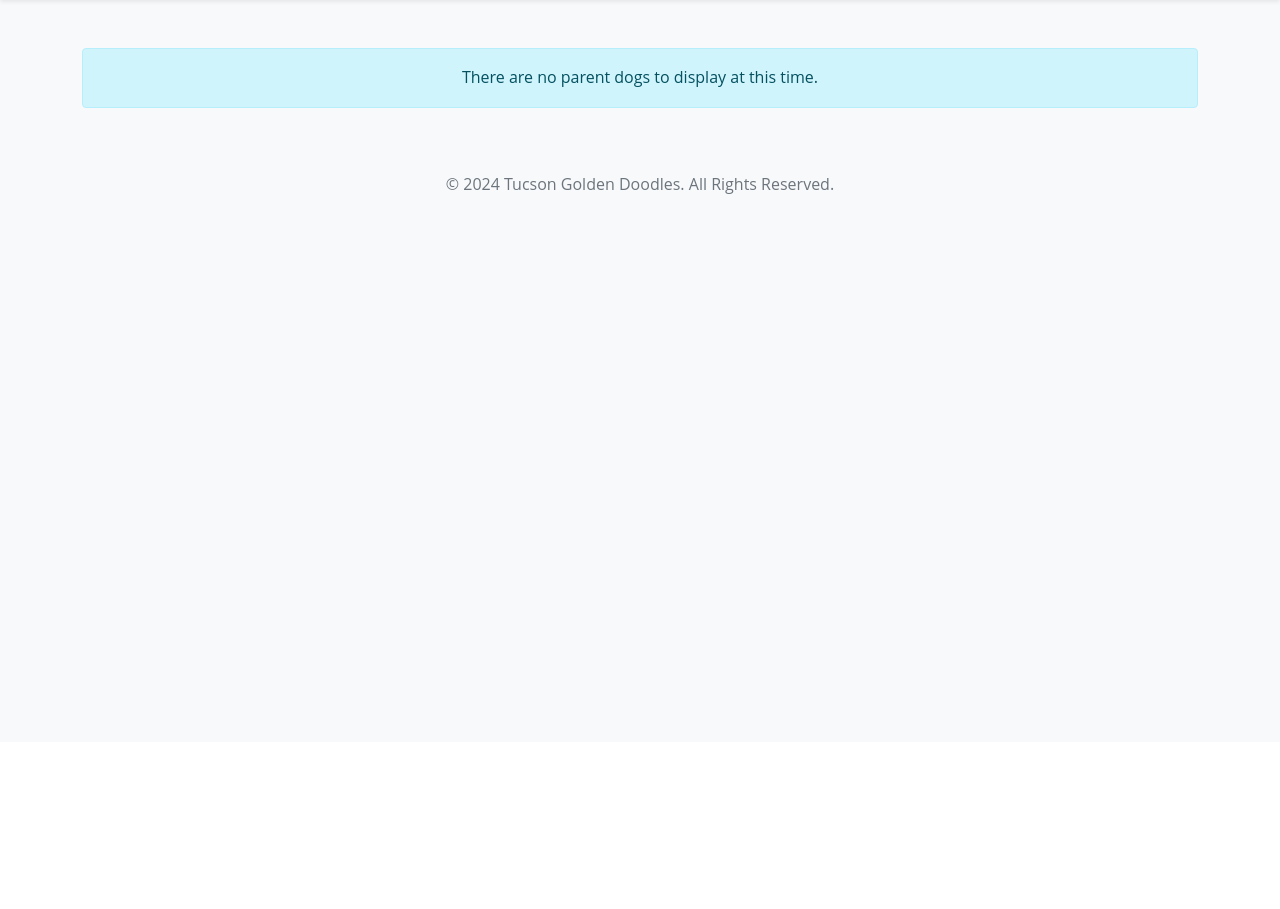
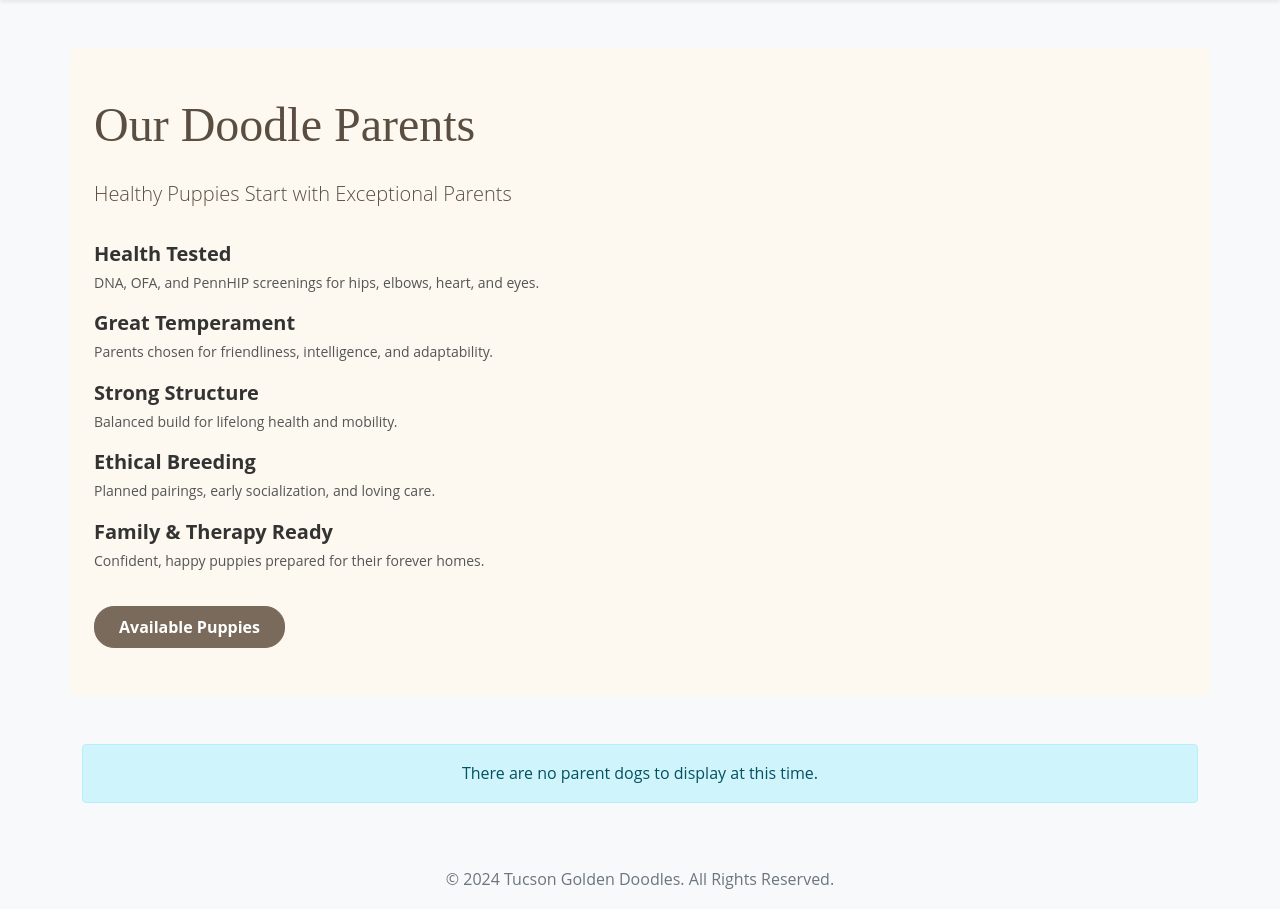
Before and after one commit to R-Todd/Tucson-Golden-Doodles, a Flask app: page /parents in a window 1280 px wide. Shown: the part 58-967 px from the top of the page. Before the commit the page ends 252 px from the top, so only its background shows below. Run offline with Flask 3, Linux system fonts and the light colour scheme; data that the repository does not hold is empty; some libraries are stand-ins or nearby versions.

Commit message:
Add editable Parents page header section
Introduces a new ParentsPageHeader model for managing the 'Our Parents' page header content, including title, tagline, description points, and image. Adds an admin route and form for editing this header, a corresponding template, and new CSS for the header section. Updates the parents.html template to display the new header section. Also fixes a model import in seed.py and improves login flash messaging.

```diff
--- a/app/models/__init__.py
+++ b/app/models/__init__.py
@@ -13,12 +13,10 @@ from flask_sqlalchemy import SQLAlchemy
 # Initialize the database instance.
 db = SQLAlchemy()
 
+# Import enums and all model classes
 from .enums import ParentRole, PuppyStatus
 from .site_models import SiteDetails, HeroSection, AboutSection, GalleryImage, AnnouncementBanner
 from .parent_models import Parent, ParentImage
 from .puppy_models import Puppy
 from .review_models import Review
 from .user_models import User
-from .puppy_models import Puppy
-from .review_models import Review
-from .user_models import User
--- a/app/static/css/pages/parents.css
+++ b/app/static/css/pages/parents.css
@@ -1,5 +1,52 @@
 /* app/static/css/pages/parents.css */
 
+/* --- NEW: Parent Page Header Section --- */
+.parent-page-header {
+    background-color: #fdf8f0; /* Light beige background like the image */
+    padding: 3rem 1.5rem; /* Generous padding */
+    border-radius: 8px; /* Slightly rounded corners */
+    margin-bottom: 3rem; /* Space below the header */
+}
+
+.parent-page-header h1 {
+    font-family: 'Times New Roman', Times, serif; /* Serif font like the image */
+    color: #5a4e40; /* Muted brown color */
+    font-weight: normal;
+}
+
+.parent-page-header .lead {
+    color: #5a4e40;
+    font-size: 1.25rem;
+    margin-bottom: 2rem;
+}
+
+.parent-page-header h5 {
+    font-family: 'Open Sans', sans-serif; /* Use sans-serif for subheadings */
+    font-weight: bold;
+    color: #333; /* Darker color for emphasis */
+    margin-bottom: 0.25rem;
+}
+
+.parent-page-header p small {
+    color: #555; /* Slightly lighter text for details */
+    line-height: 1.5;
+}
+
+.parent-page-header .btn-secondary {
+    background-color: #796a5b; /* Darker brown button */
+    border-color: #796a5b;
+    border-radius: 20px; /* Rounded button */
+    padding: 0.5rem 1.5rem; /* Button padding */
+    font-weight: bold;
+}
+
+.parent-page-header .btn-secondary:hover {
+    background-color: #5a4e40; /* Darker on hover */
+    border-color: #5a4e40;
+}
+/* --- END: Parent Page Header Section --- */
+
+/* --- ORIGINAL CSS RULES START HERE --- */
 /* Parent Name Banner */
 .parent-name-banner {
     background-color: #6c757d; /* Muted background bar */
--- a/app/templates/parents.html
+++ b/app/templates/parents.html
@@ -3,6 +3,47 @@
 {% block title %}Our Parents - Tucson Golden Doodles{% endblock %}
 
 {% block content %}
+{#--- NEW HEADER SECTION ---#}
+<div class="container my-5 parent-page-header">
+    <div class="row align-items-center">
+        {# Column for Text Content #}
+        <div class="col-lg-7 col-md-6 mb-4 mb-md-0">
+            <h1 class="display-5 mb-4">Our Doodle Parents</h1>
+            <p class="lead">Healthy Puppies Start with Exceptional Parents</p>
+
+            {# Descriptive points #}
+            <div>
+                <h5 class="mt-3">Health Tested</h5>
+                <p><small>DNA, OFA, and PennHIP screenings for hips, elbows, heart, and eyes.</small></p>
+
+                <h5>Great Temperament</h5>
+                <p><small>Parents chosen for friendliness, intelligence, and adaptability.</small></p>
+
+                <h5>Strong Structure</h5>
+                <p><small>Balanced build for lifelong health and mobility.</small></p>
+
+                <h5>Ethical Breeding</h5>
+                <p><small>Planned pairings, early socialization, and loving care.</small></p>
+
+                <h5>Family & Therapy Ready</h5>
+                <p><small>Confident, happy puppies prepared for their forever homes.</small></p>
+            </div>
+
+            {# Available Puppies Button #}
+            <a href="{{ url_for('puppies.list_puppies') }}" class="btn btn-secondary mt-3">Available Puppies</a>
+        </div>
+
+        {# Optional Column for an Image #}
+        {#
+        <div class="col-lg-5 col-md-6 text-center">
+            <img src="{{ url_for('static', filename='img/your-parent-header-image.jpg') }}" class="img-fluid rounded shadow-sm" alt="Our Parent Dogs">
+        </div>
+        #}
+    </div>
+</div>
+{#--- END OF NEW HEADER SECTION ---#}
+
+{#--- ORIGINAL CONTENT STARTS HERE ---#}
 <div class="container-fluid p-0">
     {% if parents %}
         {% for parent in parents %}
--- a/seed.py
+++ b/seed.py
@@ -4,7 +4,7 @@ from botocore.exceptions import NoCredentialsError
 from datetime import date
 from app import create_app, db
 from app.models import (
-    User, SiteMeta, Parent, Puppy, Review, HeroSection,
+    User, SiteDetails, Parent, Puppy, Review, HeroSection,
     AboutSection, GalleryImage, ParentRole, PuppyStatus, AnnouncementBanner
 )
 from app.utils.image_uploader import upload_image
@@ -68,7 +68,7 @@ def seed_database():
         # - Admin creation logic is now removed.
 
 
-        db.session.add(SiteMeta(phone_number='520-555-1234', email='contact@tucsondoodles.com'))
+        db.session.add(SiteDetails(phone_number='520-555-1234', email='contact@tucsondoodles.com'))
 
         hero_keys = upload_seed_image('hero-image.jpg', 'hero', create_responsive=True)
         db.session.add(HeroSection(
```
Also changed, not shown: app/models/site_models.py (+45 -5 lines), app/routes/admin/routes.py (+79 -20 lines), app/templates/admin/parent/parents_header_edit.html (added, +75 -0 lines), app/templates/login.html (+14 -0 lines).
